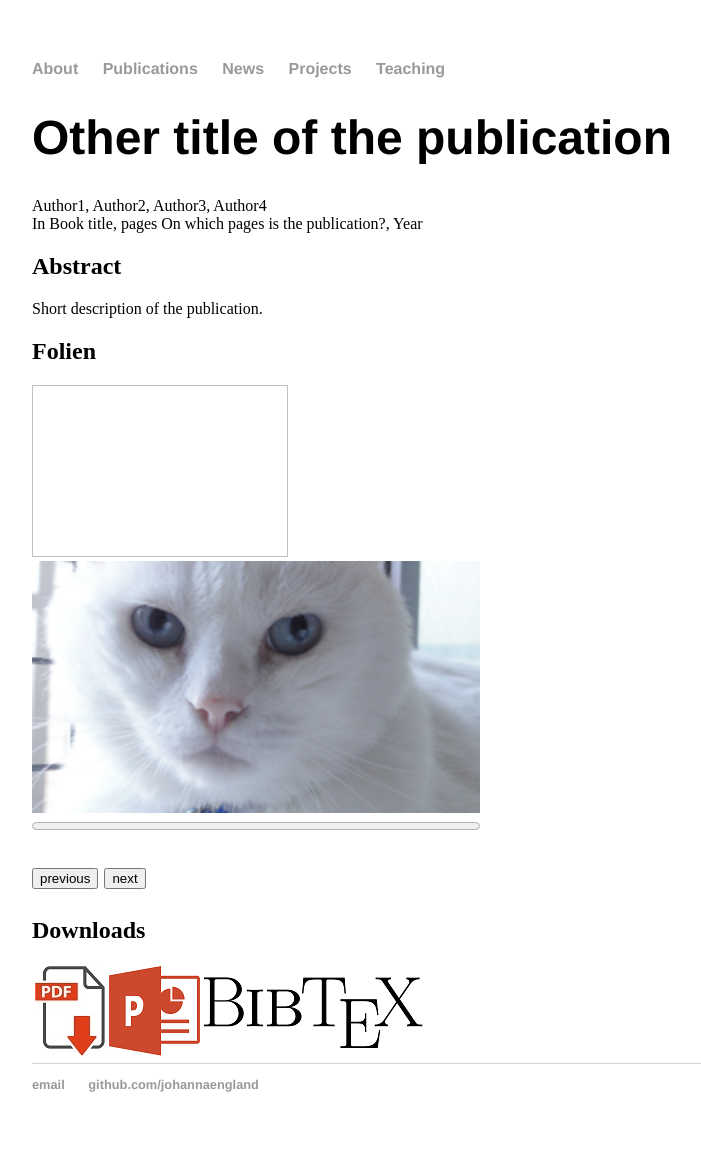
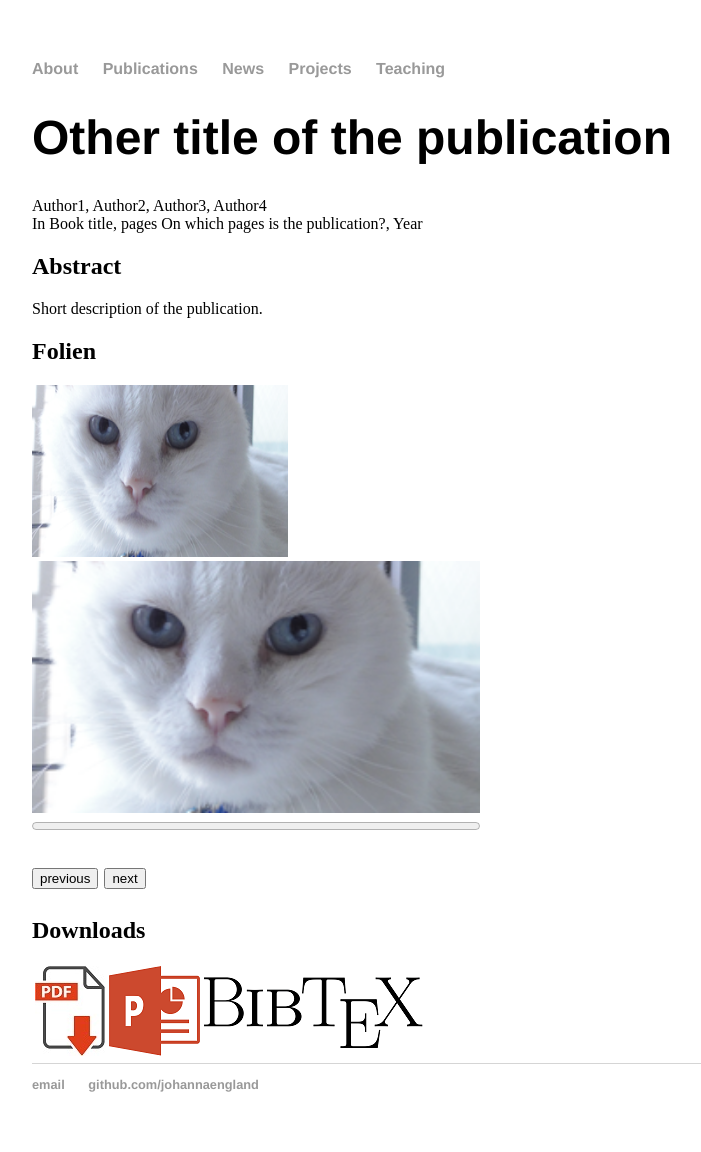
Before and after one commit to johannaengland/johannaengland.github.io, a Jekyll site: the page built from _publications/year-other-publication.md, in a window 1280 px wide. Shown: the whole page, without its empty margins (160-861 px from the left). Built offline with Jekyll 4.4.1, drawn with Linux system fonts in a browser that asks for light colours.

Commit message:
Update publications.html

```diff
--- a/_layouts/publications.html
+++ b/_layouts/publications.html
@@ -25,7 +25,7 @@
         {{ content }}
     </div><!-- /.container -->
     <h2>Folien</h2>
-    <img id="testSlide" width="256" height="172"> <br>
+    <img id="testSlide" src="/slides/pic1.jpg" width="256" height="172"> <br>
     <img id="currentSlide" src="/slides/pic1.jpg" width="256" height="172"> <br>
     <progress id="slidecount" value="0" max="2"></progress><br>
     <p>
```
